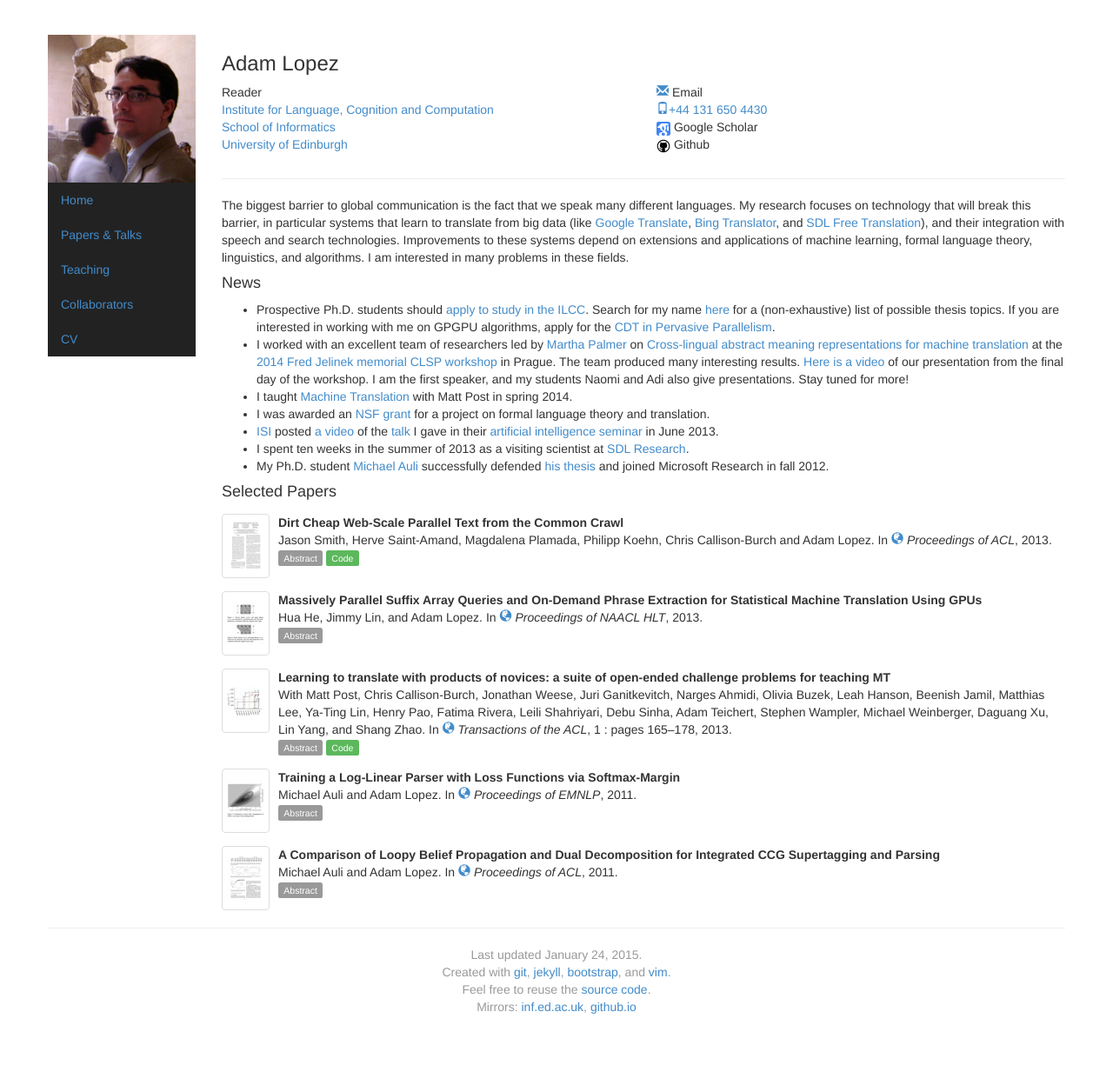
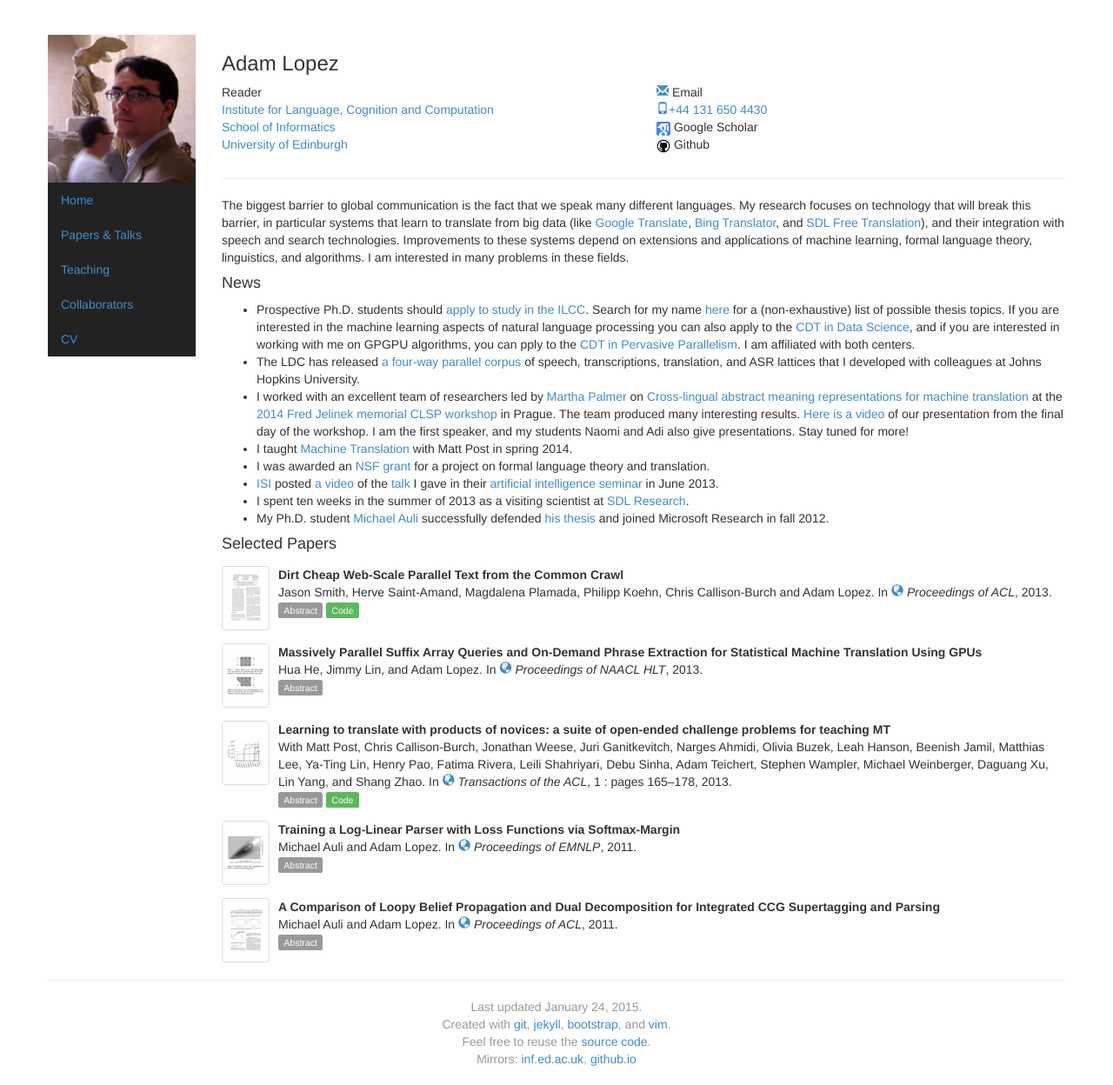
Before and after one commit to alopez/alopez.github.com, a Jekyll site: the page built from index.html, in a window 1280 px wide. Shown: the whole page at 87% size. Built offline with Jekyll 4.4.1, drawn with Linux system fonts in a browser that asks for light colours; before the commit the page ends 1188 px from its top, so only the background shows below that.

Commit message:
Update news

```diff
--- a/index.html
+++ b/index.html
@@ -5,9 +5,19 @@ picture: nike
 news:
   -
     >
-      Prospective Ph.D. students should <a href="http://www.ilcc.inf.ed.ac.uk/study">apply to study in the ILCC</a>. Search for my name <a href="http://www.ilcc.inf.ed.ac.uk/study/possible-phd-topics-in-ilcc">here</a>
-      for a (non-exhaustive) list of possible thesis topics. If you are interested in working with me on GPGPU algorithms, apply
-      for the <a href="http://pervasiveparallelism.inf.ed.ac.uk/">CDT in Pervasive Parallelism</a>.
+      Prospective Ph.D. students should <a href="http://www.ilcc.inf.ed.ac.uk/study">apply to study in the ILCC</a>.
+      Search for my name <a href="http://www.ilcc.inf.ed.ac.uk/study/possible-phd-topics-in-ilcc">here</a>
+      for a (non-exhaustive) list of possible thesis topics. If you are interested in the machine
+      learning aspects of natural language processing you can also apply to the
+      <a href="http://datascience.inf.ed.ac.uk/">CDT in Data Science</a>, and
+      if you are interested in working with me on GPGPU algorithms, you can  pply
+      to the <a href="http://pervasiveparallelism.inf.ed.ac.uk/">CDT in Pervasive Parallelism</a>.
+      I am affiliated with both centers.
+  -
+    >
+      The LDC has released <a href="https://catalog.ldc.upenn.edu/LDC2014T23">a four-way parallel corpus</a>
+      of speech, transcriptions, translation, and ASR lattices that I developed with colleagues at
+      Johns Hopkins University.
   -
     >
       I worked with an excellent team of researchers led by <a href="http://verbs.colorado.edu/~mpalmer/">Martha Palmer</a> on
```
